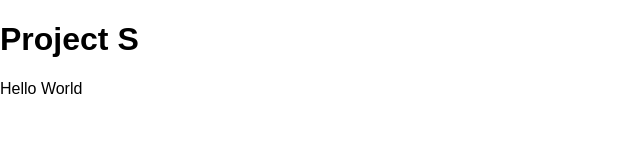
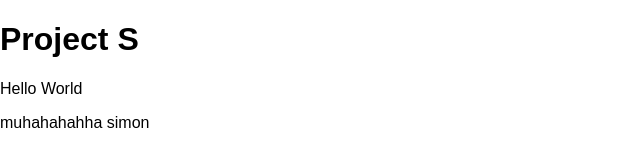
Before and after one commit to simonkrogh10/project-s, a plain HTML site: page index.html in a window 1280 px wide. Shown: the whole page, without its empty margins (0-640 px from the left). Drawn offline with Linux system fonts and the light colour scheme.

Commit message:
Update index.html

```diff
--- a/index.html
+++ b/index.html
@@ -13,4 +13,6 @@
     <p>Hello World</p>
 </body>
 
+    muhahahahha  simon
+
 </html>
```
